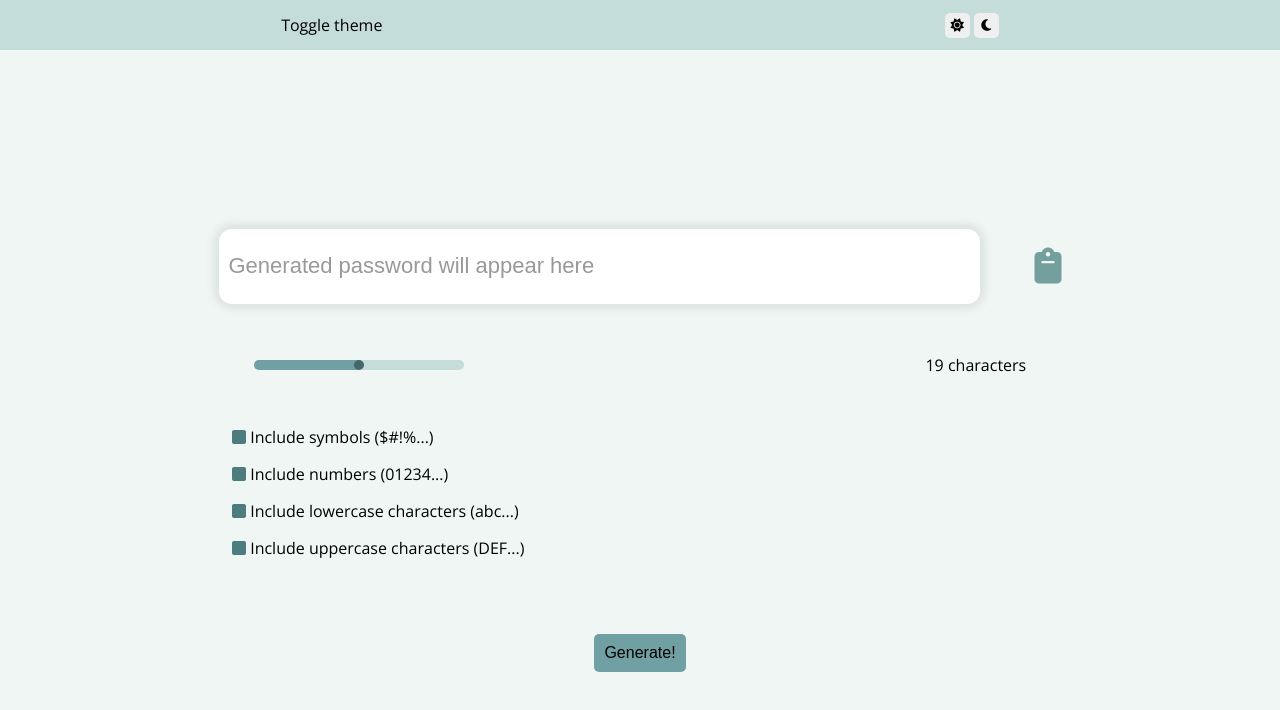
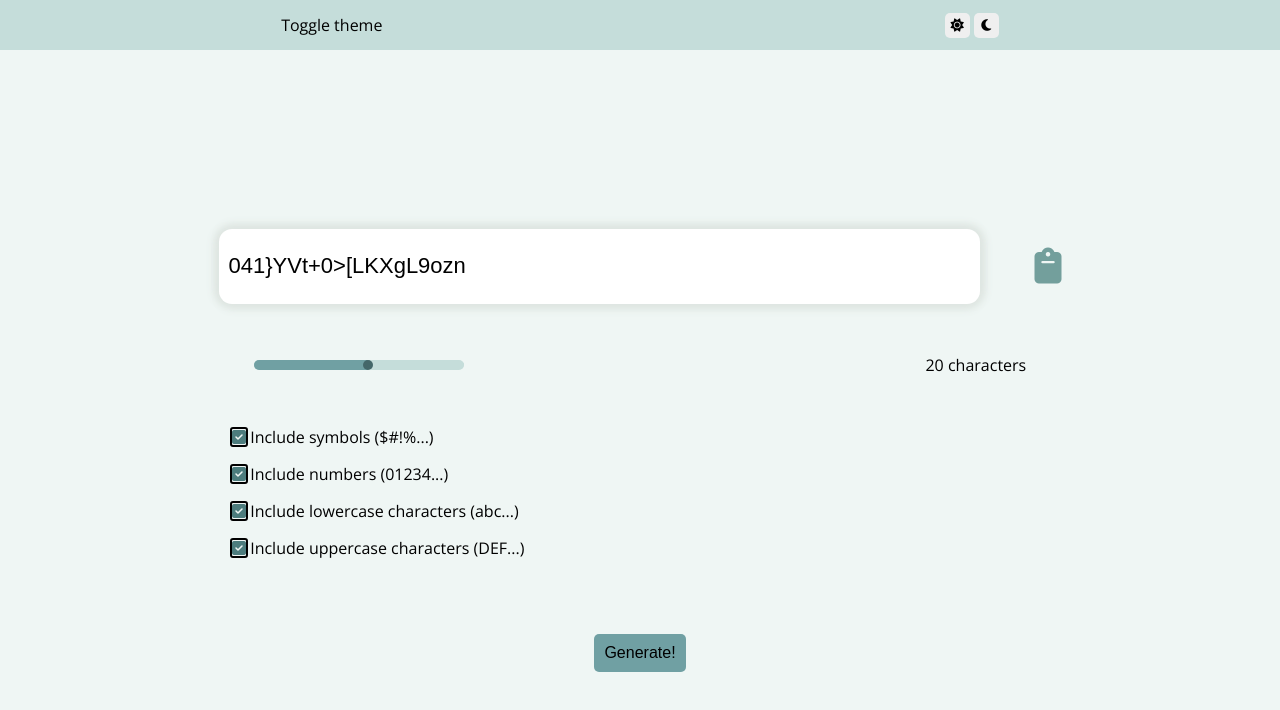
Before and after one commit to LePhenix47/Password-generator_Younes-Lahouiti, a website: page index.html in a window 1280 px wide. Both pictures are taken after a click on the button "Generate!". Drawn offline with nearby package versions, Linux system fonts and the light colour scheme.

Commit message:
Finalisation du mini-projet

```diff
--- a/app.js
+++ b/app.js
@@ -38,12 +38,97 @@ function copyPasswordToClipboard() {
 }
 
 //Part 3
-const checkboxLabels = document.querySelectorAll(".password__checkboxes>*");
-console.log(checkboxLabels[0]);
+
+//Returns a number in a secured way between the minimum value and maximum value inputted
+function getRandomNumber(min, max) {
+  const unsignedIntegersArray = new Uint32Array(1); //Gives us an array of numbers of length 1 between 0 and 2³² (4 294 967 295)
+  let randomNumber = crypto.getRandomValues(unsignedIntegersArray)[0];
+  const max32BitsNumber = 4294967296;
+  randomNumber = randomNumber / max32BitsNumber;
+
+  return Math.trunc(randomNumber * (max - min + 1)) + min;
+}
 
 //Part 4
+const characterSets = {
+  lowercase: addCharactersRange(97, 123),
+  uppercase: addCharactersRange(65, 91),
+  symbols:
+    addCharactersRange(33, 48) +
+    addCharactersRange(58, 64) +
+    addCharactersRange(91, 96) +
+    addCharactersRange(123, 126),
+  numbers: addCharactersRange(48, 58),
+};
+console.log(characterSets);
+
+//Returns a range of characters
+function addCharactersRange(InitialASCIICharacter, lastASCIICharacter) {
+  let charactersList = "";
+
+  for (let i = InitialASCIICharacter; i < lastASCIICharacter; i++) {
+    charactersList += String.fromCharCode(i);
+  }
+  return charactersList;
+}
 
 //Part 5
+const generateButton = document.querySelector(
+  ".password__generate-button-container>button"
+);
+
+// const checkboxLabels = document.querySelectorAll(".password__checkboxes>*");
+
+const checkboxes = document.querySelectorAll(".password__checkboxes-input");
+
+generateButton.addEventListener("click", createPassword);
+
+function createPassword() {
+  const checkedDataSets = checkedSets();
+
+  if (!checkedDataSets.length) {
+    alert("At least a box must be checked in order to generate a password!");
+    return;
+  } else {
+    console.log("At least 1 one box was checked! Creating password...");
+  }
+
+  const concatenatedDataSets = checkedDataSets.reduce((acc, cur) => acc + cur);
+
+  let password = "";
+  let passwordBase = [];
+  for (let i = 0; i < checkedDataSets.length; i++) {
+    passwordBase.push(
+      checkedDataSets[i][getRandomNumber(0, checkedDataSets[i].length - 1)]
+    );
+  }
+
+  // reste du mdp
+  for (let i = checkedDataSets.length; i < rangeInputElement.value; i++) {
+    password +=
+      concatenatedDataSets[getRandomNumber(0, concatenatedDataSets.length - 1)];
+  }
+
+  // mélange
+  passwordBase.forEach((item, index) => {
+    const randomIndex = getRandomNumber(0, password.length);
+    password =
+      password.slice(0, randomIndex) +
+      passwordBase[index] +
+      password.slice(randomIndex);
+  });
+  textInputElement.value = password;
+}
+
+function checkedSets() {
+  const checkedSets = [];
+  checkboxes.forEach(
+    (checkbox) =>
+      checkbox.checked && checkedSets.push(characterSets[checkbox.id])
+  );
+
+  return checkedSets;
+}
 
 //Part 6
 
--- a/index.html
+++ b/index.html
@@ -62,7 +62,7 @@
       <div class="password__options">
         <div class="password__characters-range">
           <div class="password__characters-range-input-container">
-            <input type="range" min="8" max="30" step="1" class="password__characters-range-input">
+            <input type="range" min="8" max="30" step="1" value="20" class="password__characters-range-input">
 
           </div>
           <p class="password__characters-paragraph"><span class="password__characters-span">-</span> characters</p>
@@ -72,25 +72,25 @@
 
           <div class="password__checkboxes">
             <label for="symbols" class="password__checkboxes-labels">
-              <input type="checkbox" id="symbols" class="hide password__checkboxes-input">
+              <input type="checkbox" id="symbols" class="hide password__checkboxes-input" checked>
               <i class="fa-solid fa-square password__checkboxes-input-unchecked"></i>
               <i class="fa-solid fa-square-check password__checkboxes-input-checked"></i>
               Include symbols ($#!%...)
             </label>
             <label for="numbers" class="password__checkboxes-labels">
-              <input type="checkbox" id="numbers" class="hide password__checkboxes-input">
+              <input type="checkbox" id="numbers" class="hide password__checkboxes-input" checked>
               <i class="fa-solid fa-square password__checkboxes-input-unchecked"></i>
               <i class="fa-solid fa-square-check password__checkboxes-input-checked"></i>
               Include numbers (01234...)
             </label>
             <label for="lowercase" class="password__checkboxes-labels">
-              <input type="checkbox" id="lowercase" class="hide password__checkboxes-input">
+              <input type="checkbox" id="lowercase" class="hide password__checkboxes-input" checked>
               <i class="fa-solid fa-square password__checkboxes-input-unchecked"></i>
               <i class="fa-solid fa-square-check password__checkboxes-input-checked"></i>
               Include lowercase characters (abc...)
             </label>
             <label for="uppercase" class="password__checkboxes-labels">
-              <input type="checkbox" id="uppercase" class="hide password__checkboxes-input">
+              <input type="checkbox" id="uppercase" class="hide password__checkboxes-input" checked>
               <i class="fa-solid fa-square password__checkboxes-input-unchecked"></i>
               <i class="fa-solid fa-square-check password__checkboxes-input-checked"></i>
               Include uppercase characters (DEF...)
--- a/style.scss
+++ b/style.scss
@@ -74,7 +74,6 @@ $color-checkboxes: #b78583;
 
     $color-input-range-btn--active: lighten($color-input-range-btn, 10%);
     $color-input-range-btn--thumb: lighten($color-input-range-btn, 20%);
-
     $color-copy-btn: #8c5d61;
     $color-copy-btn--hover: lighten($color-copy-btn, 10%);
     $color-copy-btn--active: lighten($color-copy-btn, 20%);
@@ -269,7 +268,7 @@ body {
         sans-serif;
     background-color: var(--bg-body);
     color: var(--txt-color-input);
-    transition: color 150ms ease-out, background-color 150ms ease-out;
+    transition: color 450ms ease-out, background-color 450ms ease-out;
 }
 
 
@@ -374,6 +373,7 @@ label {
 
         @include mobile-only {
             @include center-flex-column;
+            gap: 25px;
         }
 
         &-text {
@@ -388,6 +388,11 @@ label {
                 0px 5px 8px var(--color-input-shadow), 0px -5px 8px var(--color-input-shadow), //Y axis, up & down
                 5px 0px 8px var(--color-input-shadow), -5px 0px 8px var(--color-input-shadow); //X axis, left & right
             border: none;
+
+            @include mobile-only {
+                font-size: 16px;
+                width: 250px;
+            }
 
             &::placeholder {
                 color: var(--txt-color-input--active);
@@ -428,6 +433,7 @@ label {
 
         @include mobile-only {
             @include center-flex-column;
+            gap: 25px;
         }
 
         &-input {
@@ -438,6 +444,10 @@ label {
             height: 5px;
 
             width: 210px;
+
+            @include mobile-only {
+                width: 250px;
+            }
 
 
             &::-webkit-slider-runnable-track {
@@ -461,6 +471,10 @@ label {
                 border-radius: 100vmax;
                 box-shadow: -105px 0px 0px 100px var(--color-input-range-btn);
                 transition: background-color 250ms ease-out;
+
+                @include mobile-only {
+                    box-shadow: -155px 0px 0px 150px var(--color-input-range-btn);
+                }
             }
 
         }
@@ -471,6 +485,9 @@ label {
         flex-direction: column;
         gap: 15px; //It's just amazing that you can now add gaps between elements using flexbox
 
+        @include mobile-only {
+            gap: 25px;
+        }
 
         &-container {
             display: flex;
@@ -499,7 +516,7 @@ label {
             &-checked {
                 border-radius: 1px;
                 color: var(--color-checkboxes);
-                outline: 2px solid $txt-color-input;
+                outline: 2px solid var(--txt-color-input)
             }
 
             &-unchecked {
```
Also changed, not shown: style.css, 1 other file.
